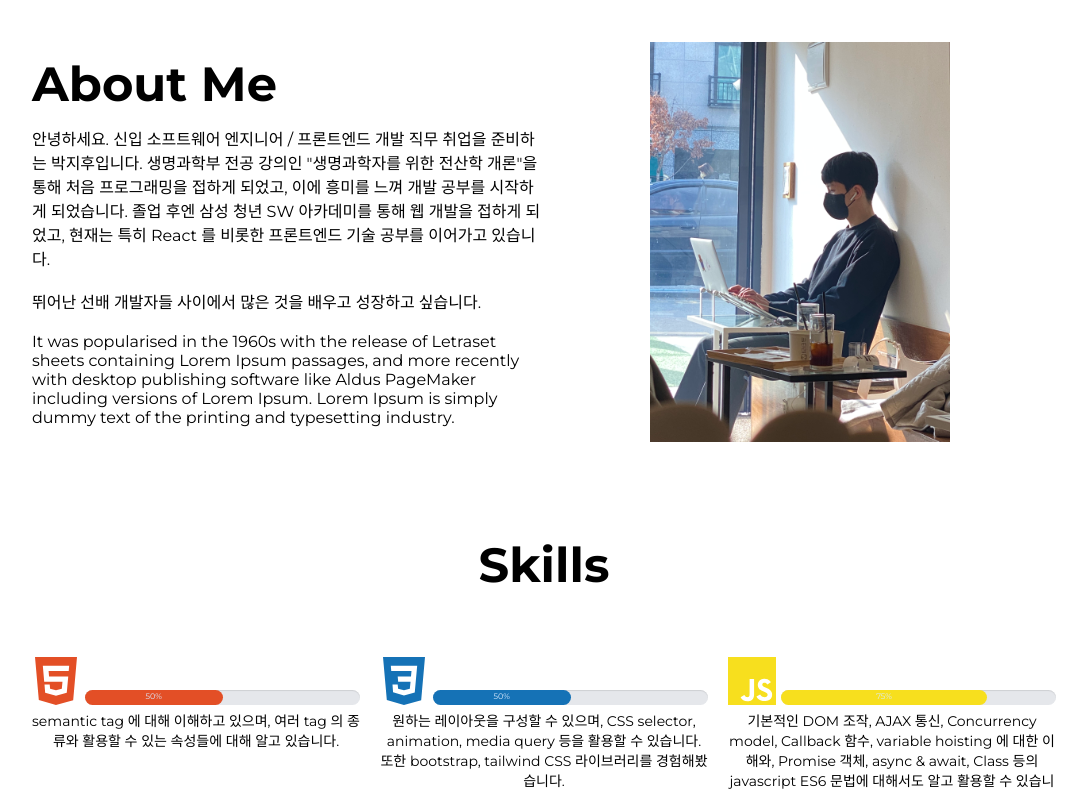
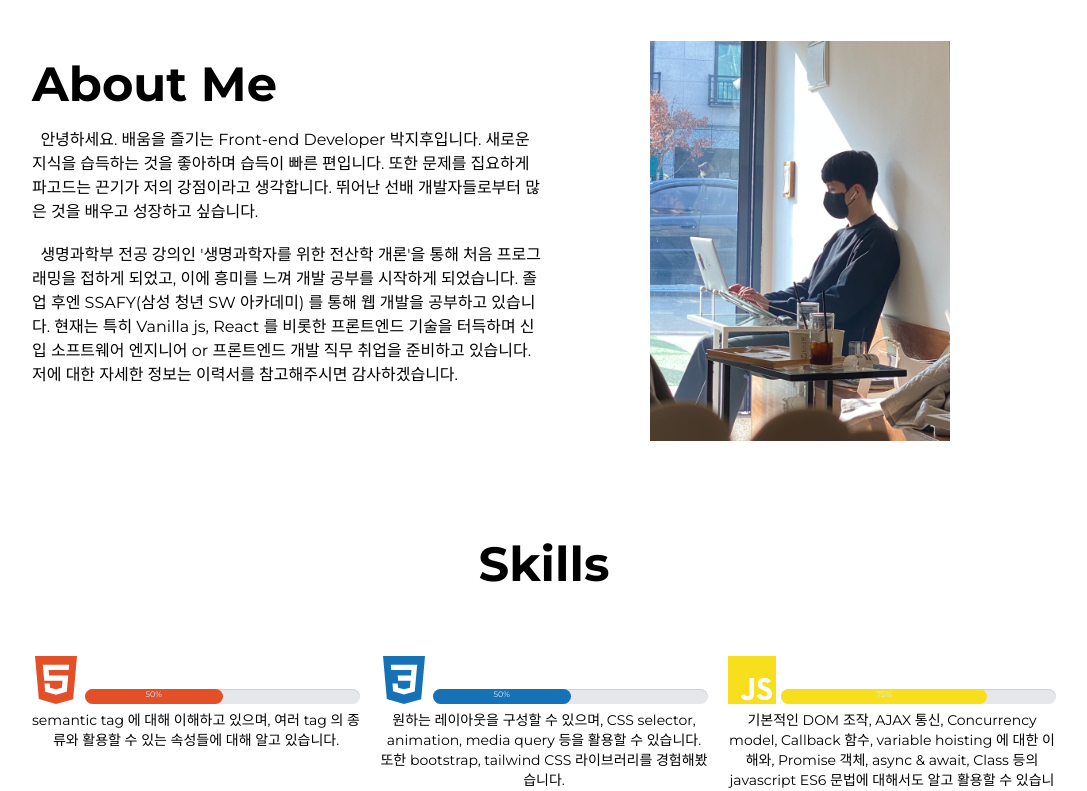
Before and after one commit to j1h00/jihoo, a React (Create React App) app: page / in a window 1280 px wide. Shown: the part 1100-1891 px from the top of the page, without its empty margins (96-1183 px from the left). Built offline with nearby package versions, Linux system fonts and the light colour scheme.

Commit message:
feat: Edit About Me & Education

```diff
--- a/src/components/About.js
+++ b/src/components/About.js
@@ -12,13 +12,13 @@ const About = () => {
               <h1>About Me</h1>
             </Fade>
             <p>
-              {data.aboutParaOne}
+              &nbsp; {data.aboutParaOne}
               <br></br>
               <br></br>
-              {data.aboutParaTwo}
+              &nbsp; {data.aboutParaTwo}
               <br></br>
               <br></br>
-              {data.aboutParaThree}
+              &nbsp; {data.aboutParaThree}
             </p>
           </div>
           <div className="image-wrapper">
--- a/src/yourdata.js
+++ b/src/yourdata.js
@@ -81,11 +81,10 @@ export default {
 
   // About Secton --------------
   aboutParaOne:
-    ' 안녕하세요. 신입 소프트웨어 엔지니어 / 프론트엔드 개발 직무 취업을 준비하는 박지후입니다. 생명과학부 전공 강의인 "생명과학자를 위한 전산학 개론"을 통해 처음 프로그래밍을 접하게 되었고, 이에 흥미를 느껴 개발 공부를 시작하게 되었습니다. 졸업 후엔 삼성 청년 SW 아카데미를 통해 웹 개발을 접하게 되었고, 현재는 특히 React 를 비롯한 프론트엔드 기술 공부를 이어가고 있습니다.  ',
+    "안녕하세요. 배움을 즐기는 Front-end Developer 박지후입니다. 새로운 지식을 습득하는 것을 좋아하며 습득이 빠른 편입니다. 또한 문제를 집요하게 파고드는 끈기가 저의 강점이라고 생각합니다. 뛰어난 선배 개발자들로부터 많은 것을 배우고 성장하고 싶습니다. ",
   aboutParaTwo:
-    "뛰어난 선배 개발자들 사이에서 많은 것을 배우고 성장하고 싶습니다. ",
-  aboutParaThree:
-    "It was popularised in the 1960s with the release of Letraset sheets containing Lorem Ipsum passages, and more recently with desktop publishing software like Aldus PageMaker including versions of Lorem Ipsum. Lorem Ipsum is simply dummy text of the printing and typesetting industry.",
+    "생명과학부 전공 강의인 '생명과학자를 위한 전산학 개론'을 통해 처음 프로그래밍을 접하게 되었고, 이에 흥미를 느껴 개발 공부를 시작하게 되었습니다. 졸업 후엔 SSAFY(삼성 청년 SW 아카데미) 를 통해 웹 개발을 공부하고 있습니다. 현재는 특히 Vanilla js, React 를 비롯한 프론트엔드 기술을 터득하며 신입 소프트웨어 엔지니어 or 프론트엔드 개발 직무 취업을 준비하고 있습니다. 저에 대한 자세한 정보는 이력서를 참고해주시면 감사하겠습니다.",
+  aboutParaThree: "",
   aboutImage: photo,
 
   //   End About Section ---------------------
@@ -233,7 +232,7 @@ export default {
     {
       icon: "",
       period: "2021.07 ~ 현재",
-      title: "SSAFY (삼성 청년 SW 아카데미) 교육 중",
+      title: "SSAFY (삼성 청년 SW 아카데미) 에서 공부 중",
       content: [
         "1학기 : python, javasciprt 언어 및 django, Vue.js 웹 프레임워크 교육 수료",
         "2학기 : 웹 개발 프로젝트를 진행 / 기획 및 프론트엔드 개발 담당",
```
